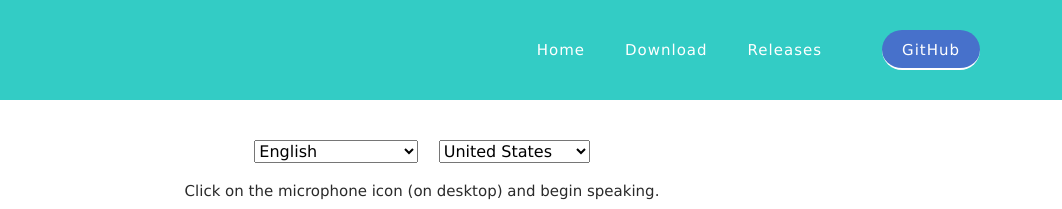
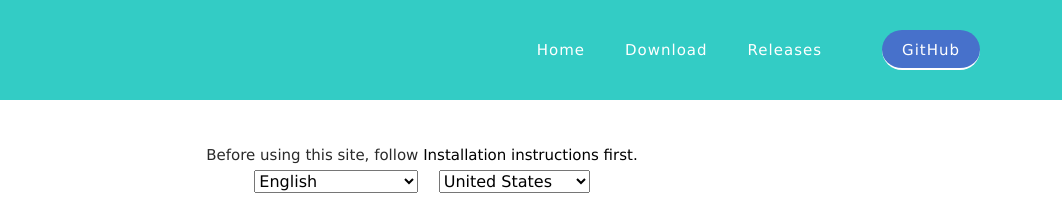
Before and after one commit to komanton/dicty-web, a plain HTML site: page index.html in a window 1280 px wide. Shown: the top 209 px of the page, 218-1280 px from the left. Drawn offline with Linux system fonts and the light colour scheme.

Commit message:
Added link to installation instruction

```diff
--- a/index.html
+++ b/index.html
@@ -213,6 +213,7 @@
     <div class="container">
       <div class="row">
         <div class="center">
+          <p id="info_start">Before using this site, follow <a href="https://github.com/komanton/dicty#installation">Installation instructions first.</a> </p>
           <p>
           <div id="div_language">
             <select id="select_language" onchange="updateCountry()"></select>
```
